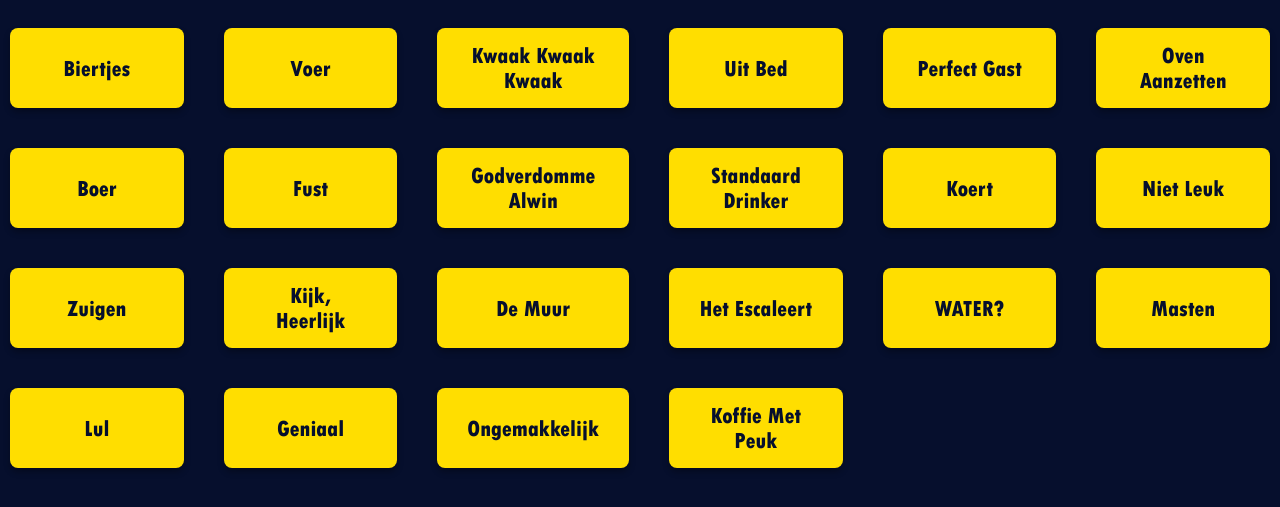
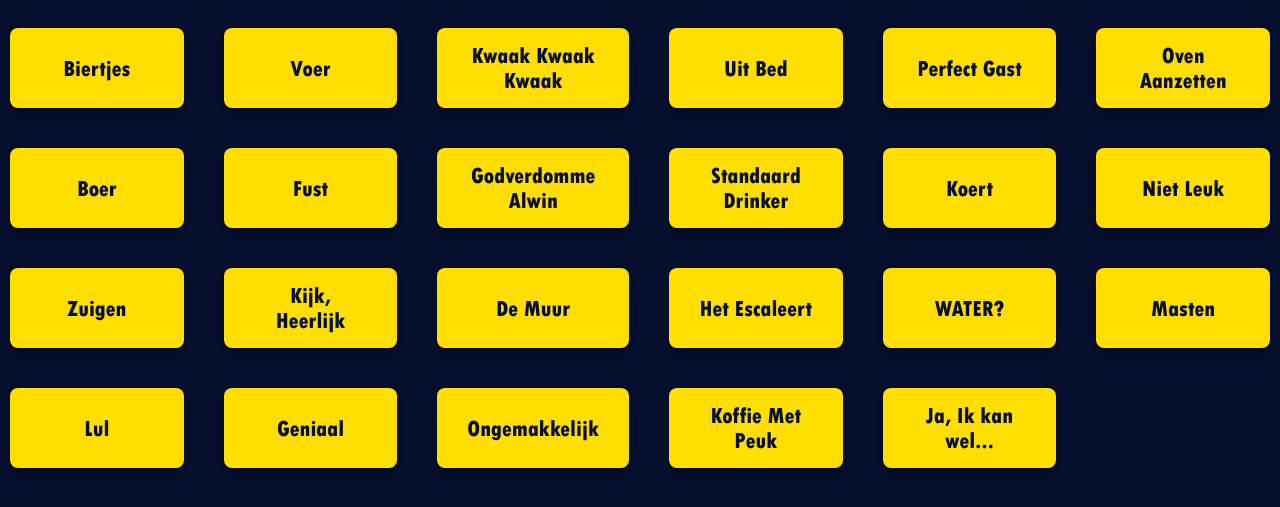
Before and after one commit to CLUB9-2/website, a plain HTML site: page soundboard.html in a window 1280 px wide. Shown: the part 241-748 px from the top of the page. Drawn offline with Linux system fonts and the light colour scheme.

Commit message:
Update soundboard.html

```diff
--- a/soundboard.html
+++ b/soundboard.html
@@ -53,6 +53,8 @@
     <button data-sound="sounds/geniaal.mp3">Geniaal</button>
     <button data-sound="sounds/ongemakkelijk.mp3">Ongemakkelijk</button>
     <button data-sound="sounds/koffiemetpeuk.mp3">Koffie Met Peuk</button>
+    <button data-sound="sounds/jaikkanwel.mp3">Ja, Ik kan wel...</button>
+
 
 
   </div>
```
